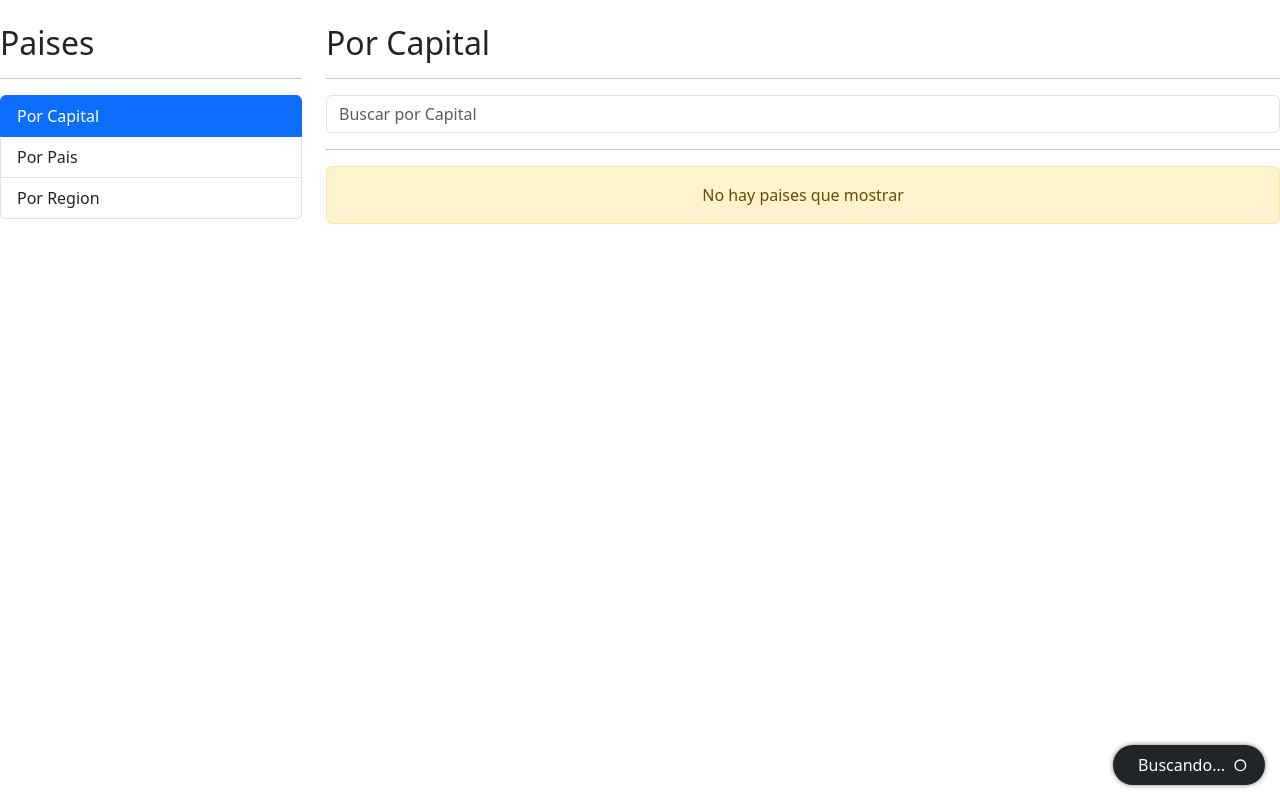
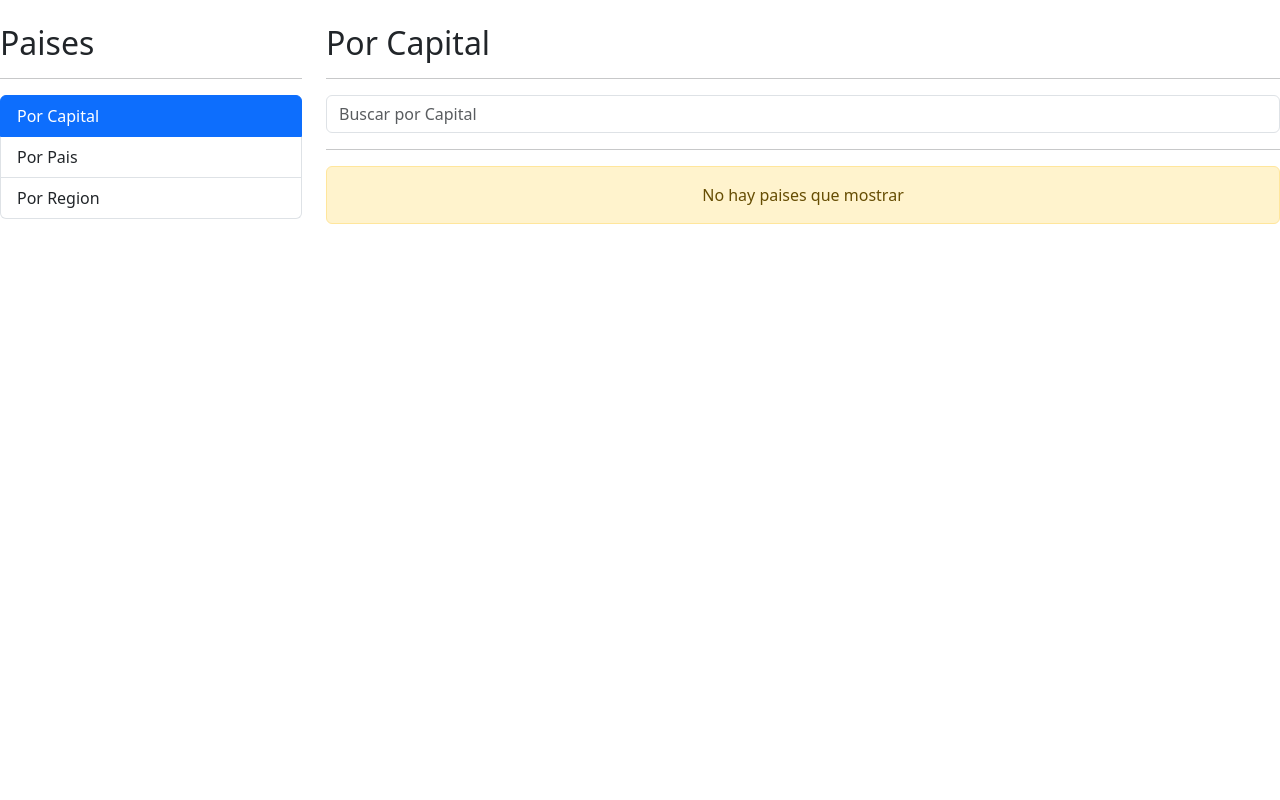
Before and after one commit to agusci21/countries-app, an Angular app: page /countries/by-capital in a window 1280 px wide. Built offline with nearby package versions, Linux system fonts and the light colour scheme.

Commit message:
show and hide loading indicator

```diff
--- a/src/app/countries/pages/by-capital-page/by-capital-page.component.html
+++ b/src/app/countries/pages/by-capital-page/by-capital-page.component.html
@@ -13,7 +13,7 @@
 <div class="row">
   <div class="col">
     <hr>
-    <shared-loading-spinner></shared-loading-spinner>
+    <shared-loading-spinner *ngIf="isLoading"></shared-loading-spinner>
     <countries-table [countries]="countries"></countries-table>
   </div>
 </div>
--- a/src/app/countries/pages/by-capital-page/by-capital-page.component.ts
+++ b/src/app/countries/pages/by-capital-page/by-capital-page.component.ts
@@ -9,12 +9,14 @@
 })
 export class ByCapitalPageComponent {
   public countries: Country[] = [];
-
+  public isLoading: boolean = false;
   constructor(private countriesService: CountriesService) {}
 
   searchByCapital(term: string) {
+    this.isLoading = true
     this.countriesService.searchCapital(term).subscribe((countries) => {
       this.countries = countries;
+      this.isLoading = false;
     });
   }
 }
```
